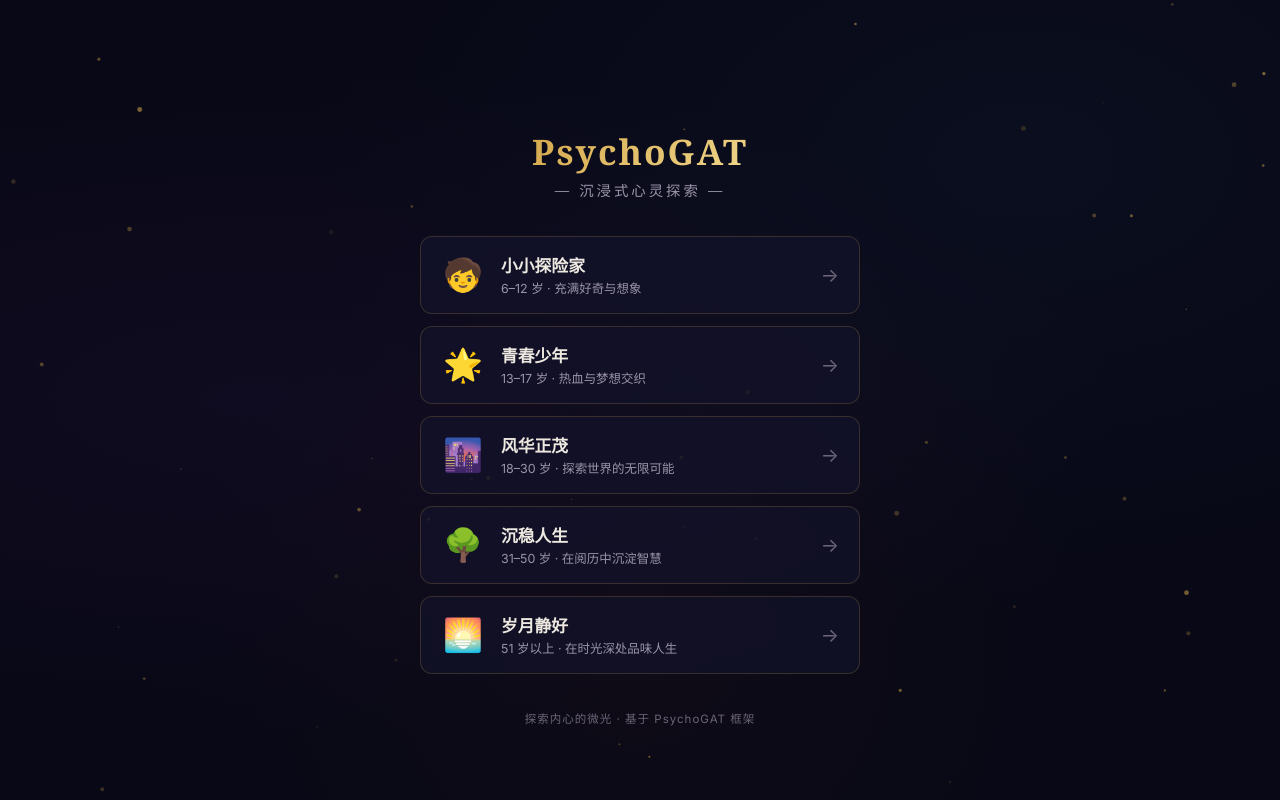
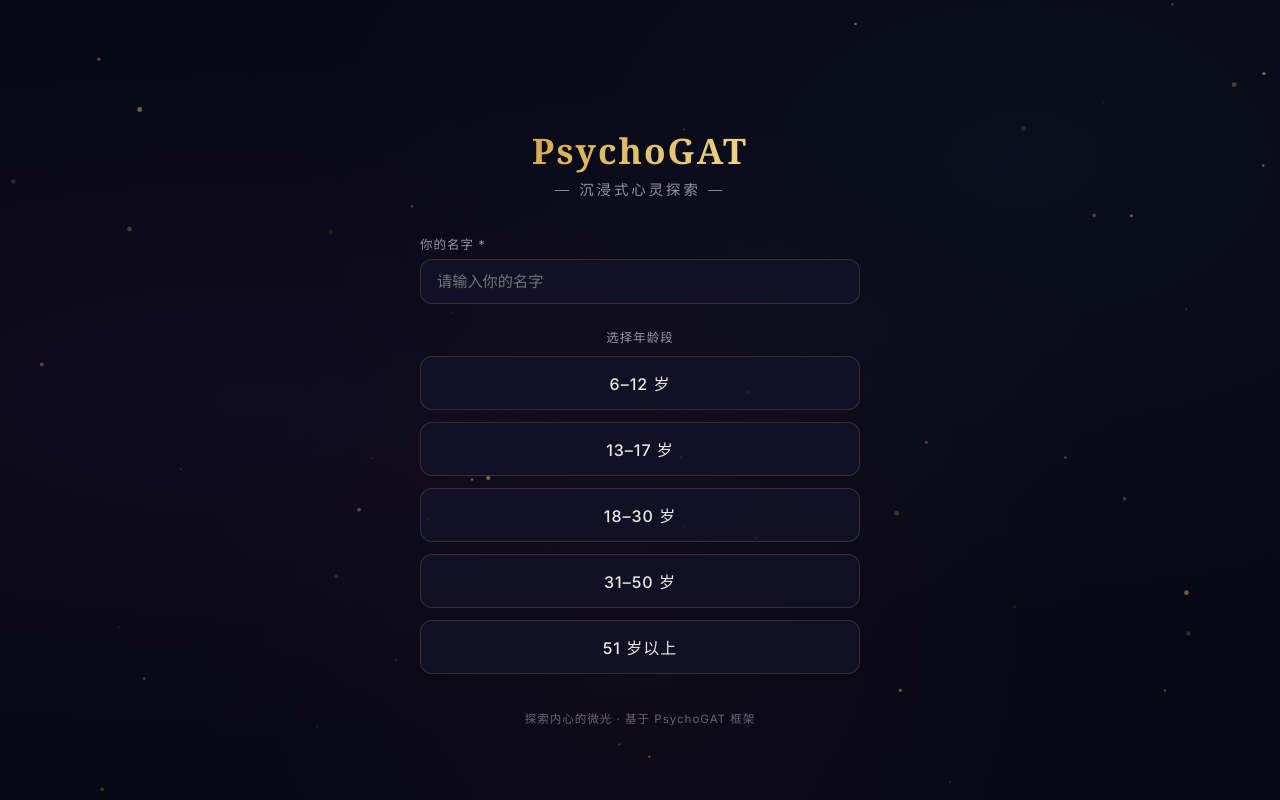
Before and after one commit to alenly445/PsychoGAT, a Flask app: page / in a window 1280 px wide. Run offline with Flask 3, Linux system fonts and the light colour scheme.

Commit message:
version 2: optimized pages transitions, and add user name collection and questionaire data

```diff
--- a/agents/critic.py
+++ b/agents/critic.py
@@ -165,6 +165,6 @@ def run_critic(
         len(result["reviews"][dim]["issues"])
         for dim in ["coherence", "bias", "omission"]
     )
-    print(f"  [评论家] 优化完成（发现 {total_issues} 个问题）✓")
+    print(f"  [评论家] 优化完成（发现 {total_issues} 个问题）[OK]")
 
     return result
--- a/agents/designer.py
+++ b/agents/designer.py
@@ -175,4 +175,4 @@ def _validate_designer_output(result: dict):
         if word in text:
             print(f'  ⚠️  注意：输出包含禁止词汇"{word}"，但不阻止继续')
 
-    print(f"  [设计师] 验证通过 ✓")
+    print(f"  [设计师] 验证通过 [OK]")
--- a/core/game_loop.py
+++ b/core/game_loop.py
@@ -128,7 +128,7 @@ def run_full_game(
                 issues = reviews.get(dim_name, {}).get("issues", [])
                 for issue in issues:
                     logger.detail(f"    • [{dim_name}] {issue}")
-        logger.detail(f"[评论家] 优化完成 ✓")
+        logger.detail(f"[评论家] 优化完成 [OK]")
 
         # Step c: 模拟器选择
         context = refined_memory if (not is_first and refined_memory) else summary
--- /dev/null
+++ b/data/counter.json
@@ -0,0 +1 @@
+{"next_id": 2}
--- a/templates/web_game.html
+++ b/templates/web_game.html
@@ -687,77 +660,31 @@ body {
 }
 
 .age-card {
-  display: flex;
-  align-items: center;
-  gap: 16px;
-  padding: 16px 20px;
+  padding: 14px 20px;
   background: var(--bg-card);
   border: 1px solid var(--border-glow);
   border-radius: var(--radius);
   cursor: pointer;
   transition: all var(--transition);
-  text-align: left;
-  position: relative;
-  overflow: hidden;
-}
-
-.age-card::before {
-  content: '';
-  position: absolute;
-  inset: 0;
-  background: linear-gradient(135deg, var(--accent-gold-dim), transparent);
-  opacity: 0;
-  transition: opacity var(--transition);
-}
-
-.age-card:hover::before {
-  opacity: 1;
+  text-align: center;
+  font-size: 1rem;
+  font-weight: 500;
+  color: var(--text-primary);
+  font-family: var(--font-ui);
+  letter-spacing: 1px;
 }
 
 .age-card:hover {
   border-color: var(--accent-gold);
-  transform: translateX(6px);
+  background: var(--accent-gold-dim);
+  transform: translateX(4px);
   box-shadow: var(--shadow);
 }
 
-.age-card-icon {
-  font-size: 2rem;
-  line-height: 1;
-  position: relative;
-  z-index: 1;
-  width: 44px;
-  text-align: center;
-}
-
-.age-card-info {
-  position: relative;
-  z-index: 1;
-  flex: 1;
-}
-
-.age-card-label {
-  font-size: 1.05rem;
-  font-weight: 600;
-  color: var(--text-primary);
-}
-
-.age-card-range {
-  font-size: 0.78rem;
-  color: var(--text-secondary);
-  margin-top: 2px;
-}
-
-.age-card-arrow {
-  font-size: 1.2rem;
-  color: var(--text-muted);
-  transition: transform var(--transition);
-  position: relative;
-  z-index: 1;
-}
-
-.age-card:hover .age-card-arrow {
-  transform: translateX(4px);
-  color: var(--accent-gold);
+.age-card.selected {
+  border-color: var(--accent-gold);
+  background: var(--accent-gold-dim);
+  box-shadow: 0 0 20px rgba(212, 168, 75, 0.15);
 }
 
 /* ===== Theme Selection ===== */
@@ -930,47 +827,25 @@ body {
   <div id="screen-age" class="screen active">
     <div class="age-title">PsychoGAT</div>
     <div class="age-subtitle">— 沉浸式心灵探索 —</div>
+
+    <!-- 名字输入（必填，放在年龄上方） -->
+    <div class="name-field" style="width:100%;max-width:440px;text-align:left;margin-bottom:24px">
+      <label for="userName" style="display:block;font-size:0.78rem;color:var(--text-secondary);margin-bottom:6px;letter-spacing:1px;text-transform:uppercase">
+        你的名字 *
+      </label>
+      <input id="userName" type="text" placeholder="请输入你的名字" maxlength="20" required
+        style="width:100%;padding:12px 16px;background:var(--bg-card);border:1px solid var(--border-glow);border-radius:var(--radius);color:var(--text-primary);font-family:var(--font-ui);font-size:0.95rem;outline:none;transition:border-color 0.35s">
+    </div>
+
+    <div style="font-size:0.78rem;color:var(--text-secondary);margin-bottom:10px;letter-spacing:1px;text-transform:uppercase">
+      选择年龄段
+    </div>
     <div class="age-grid" id="ageGrid">
-      <div class="age-card" data-age="child" onclick="selectAge('child')">
-        <div class="age-card-icon">🧒</div>
-        <div class="age-card-info">
-          <div class="age-card-label">小小探险家</div>
-          <div class="age-card-range">6–12 岁 · 充满好奇与想象</div>
-        </div>
-        <div class="age-card-arrow">→</div>
-      </div>
-      <div class="age-card" data-age="teen" onclick="selectAge('teen')">
-        <div class="age-card-icon">🌟</div>
-        <div class="age-card-info">
-          <div class="age-card-label">青春少年</div>
-          <div class="age-card-range">13–17 岁 · 热血与梦想交织</div>
-        </div>
-        <div class="age-card-arrow">→</div>
-      </div>
-      <div class="age-card" data-age="young" onclick="selectAge('young')">
-        <div class="age-card-icon">🌆</div>
-        <div class="age-card-info">
-          <div class="age-card-label">风华正茂</div>
-          <div class="age-card-range">18–30 岁 · 探索世界的无限可能</div>
-        </div>
-        <div class="age-card-arrow">→</div>
-      </div>
-      <div class="age-card" data-age="middle" onclick="selectAge('middle')">
-        <div class="age-card-icon">🌳</div>
-        <div class="age-card-info">
-          <div class="age-card-label">沉稳人生</div>
-          <div class="age-card-range">31–50 岁 · 在阅历中沉淀智慧</div>
-        </div>
-        <div class="age-card-arrow">→</div>
-      </div>
-      <div class="age-card" data-age="elder" onclick="selectAge('elder')">
-        <div class="age-card-icon">🌅</div>
-        <div class="age-card-info">
-          <div class="age-card-label">岁月静好</div>
-          <div class="age-card-range">51 岁以上 · 在时光深处品味人生</div>
-        </div>
-        <div class="age-card-arrow">→</div>
-      </div>
+      <div class="age-card" data-age="child" onclick="selectAge('child')">6–12 岁</div>
+      <div class="age-card" data-age="teen" onclick="selectAge('teen')">13–17 岁</div>
+      <div class="age-card" data-age="young" onclick="selectAge('young')">18–30 岁</div>
+      <div class="age-card" data-age="middle" onclick="selectAge('middle')">31–50 岁</div>
+      <div class="age-card" data-age="elder" onclick="selectAge('elder')">51 岁以上</div>
     </div>
     <div class="start-footer">
       探索内心的微光 · 基于 PsychoGAT 框架
@@ -989,13 +864,7 @@ body {
         </div>
         <div class="theme-label" id="themeLabel">选择故事主题</div>
         <div class="theme-grid" id="themeGrid"></div>
-        <div class="form-group">
-          <label for="gameTopic">故事主题（可选）</label>
-          <div class="topic-row">
-            <input id="gameTopic" type="text" value="疗愈之旅" placeholder="输入具体主题…">
-            <button class="btn-primary" id="btnStart" onclick="startGame()">开始旅程</button>
-          </div>
-        </div>
+        <button class="btn-primary" id="btnStart" onclick="startGame()">开始旅程</button>
       </div>
     </form>
     <div class="start-footer">
@@ -1143,13 +1009,6 @@ const LOADING_MESSAGES = [
   '星光照亮了前方的道路',
   '故事正在慢慢展开',
 ];
-
-const LEVEL_CONFIG = {
-  '正常范围':     { icon: '🌿', cls: 'level-normal' },
-  '轻度抑郁倾向': { icon: '🌙', cls: 'level-mild' },
-  '中重度抑郁倾向': { icon: '🌊', cls: 'level-moderate' },
-  '重度抑郁倾向': { icon: '🌪️', cls: 'level-severe' },
-};
 
 // ===== Age Group Config =====
 const AGE_GROUPS = {
@@ -1277,8 +1136,15 @@ async function startGame() {
   btn.disabled = true;
 
   const gameType = window._selectedTheme || '奇幻';
-  const gameTopic = document.getElementById('gameTopic').value.trim() || '疗愈之旅';
+  const gameTopic = gameType;
   const ageGroup = selectedAgeGroup;
+  const userName = document.getElementById('userName').value.trim();
+
+  if (!userName) {
+    showError('请先输入你的名字');
+    btn.disabled = false;
+    return;
+  }
 
   if (!ageGroup) {
     showError('请先选择年龄段');
@@ -1297,6 +1163,7 @@ async function startGame() {
         game_type: gameType,
         game_topic: gameTopic,
         age_group: ageGroup,
+        user_name: userName,
       }),
     });
 
@@ -1381,6 +1248,19 @@ async function makeChoice(choice) {
   document.getElementById('choice1').disabled = true;
   document.getElementById('choice2').disabled = true;
 
+  // 显示加载页：「下一段旅行生成中」
+  document.getElementById('loadingText').textContent = '下一段旅行生成中';
+  document.getElementById('loadingBar').style.width = '30%';
+  if (loadingInterval) { clearInterval(loadingInterval); loadingInterval = null; }
+  showScreen('screen-loading');
+
+  // 简单进度动画
+  let progress = 30;
+  loadingInterval = setInterval(() => {
+    progress = Math.min(progress + 5, 80);
+    document.getElementById('loadingBar').style.width = progress + '%';
+  }, 3000);
+
   try {
     const res = await fetch('/api/choice', {
       method: 'POST',
@@ -1389,6 +1269,9 @@ async function makeChoice(choice) {
     });
 
     const data = await res.json();
+
+    if (loadingInterval) { clearInterval(loadingInterval); loadingInterval = null; }
+    document.getElementById('loadingBar').style.width = '100%';
 
     if (!res.ok || data.error) {
       showError(data.error || '处理选择时出错');
@@ -1409,12 +1293,6 @@ async function makeChoice(choice) {
 // ===== Render Results =====
 function renderResults(data) {
   const total = data.total_score;
-  const severity = data.severity || { level: '—', recommendation: '' };
-  const level = severity.level || '—';
-  const config = LEVEL_CONFIG[level] || { icon: '🔮', cls: '' };
-
-  // 图标
-  document.getElementById('resultIcon').textContent = config.icon;
 
   // Score circle animation
   const circle = document.getElementById('scoreCircle');
@@ -1425,15 +1303,6 @@ function renderResults(data) {
   setTimeout(() => {
     circle.style.strokeDashoffset = offset;
   }, 300);
-
-  // Level
-  const levelEl = document.getElementById('resultLevel');
-  levelEl.textContent = level;
-  levelEl.className = 'result-level ' + config.cls;
-
-  // Recommendation
-  document.getElementById('resultRecommendation').textContent =
-    severity.recommendation || '';
 
   // Count healthy vs depressed
   const dims = data.dimensions || [];
```
Also changed, not shown: other parts of templates/web_game.html (+1 -60 lines), data/1.json (added, +9 -0 lines), web_app.py (+61 -3 lines).
